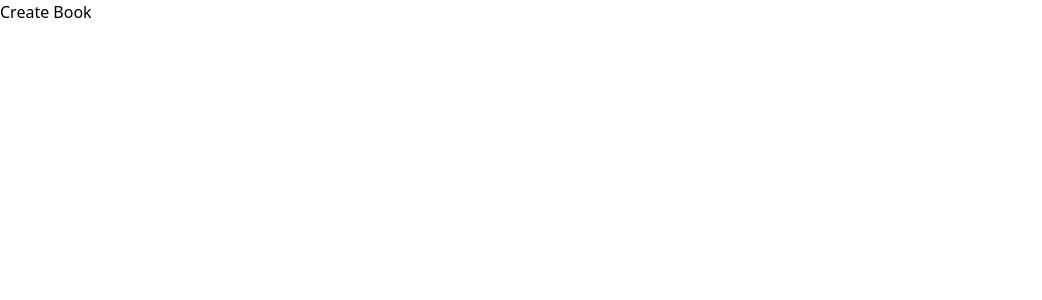
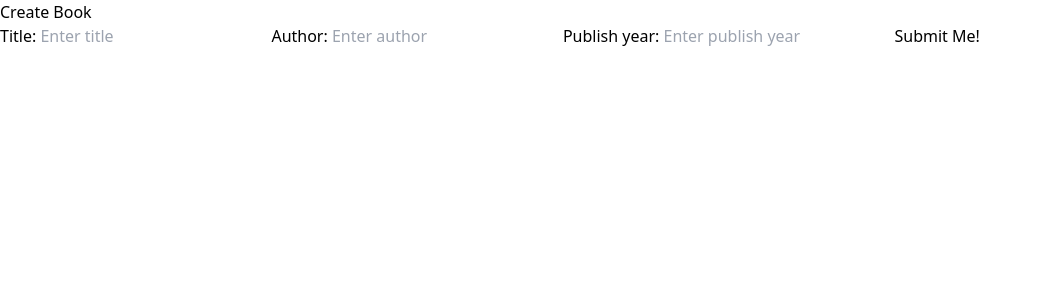
Before and after one commit to christyc01/tutorial-book-store, a React (Vite) app in the folder frontend/: page /books/create in a window 1280 px wide. Shown: the top 300 px of the page, without its empty margins (0-1042 px from the left). Built offline with nearby package versions, Linux system fonts and the light colour scheme; the HTML template or start-up script is replaced by a standard one.

Commit message:
Add rough form and submit input values

```diff
--- a/frontend/src/pages/CreateBook.jsx
+++ b/frontend/src/pages/CreateBook.jsx
@@ -1,5 +1,59 @@
+import axios from 'axios';
+import { useState } from 'react';
+
 const CreateBook = () => {
-  return <h1>Create Book</h1>;
+  const [title, setTitle] = useState('');
+  const [author, setAuthor] = useState('');
+  const [publishYear, setPublishYear] = useState(null);
+
+  const createBook = async (e) => {
+    e.preventDefault();
+
+    await axios.post('http://localhost:5555/books', {
+      title: title,
+      author: author,
+      publishYear: publishYear,
+    });
+  };
+
+  return (
+    <div>
+      <h1>Create Book</h1>
+      <form onSubmit={createBook}>
+        <label htmlFor="title">Title: </label>
+        <input
+          id="title"
+          placeholder="Enter title"
+          type="text"
+          value={title}
+          onChange={(e) => {
+            setTitle(e.target.value);
+          }}
+        />
+        <label htmlFor="author">Author: </label>
+        <input
+          id="author"
+          placeholder="Enter author"
+          type="text"
+          value={author}
+          onChange={(e) => {
+            setAuthor(e.target.value);
+          }}
+        />
+        <label htmlFor="publishYear">Publish year: </label>
+        <input
+          id="publishYear"
+          placeholder="Enter publish year"
+          type="number"
+          value={publishYear}
+          onChange={(e) => {
+            setPublishYear(e.target.value);
+          }}
+        />
+        <button type="submit">Submit Me!</button>
+      </form>
+    </div>
+  );
 };
 
 export default CreateBook;
```
